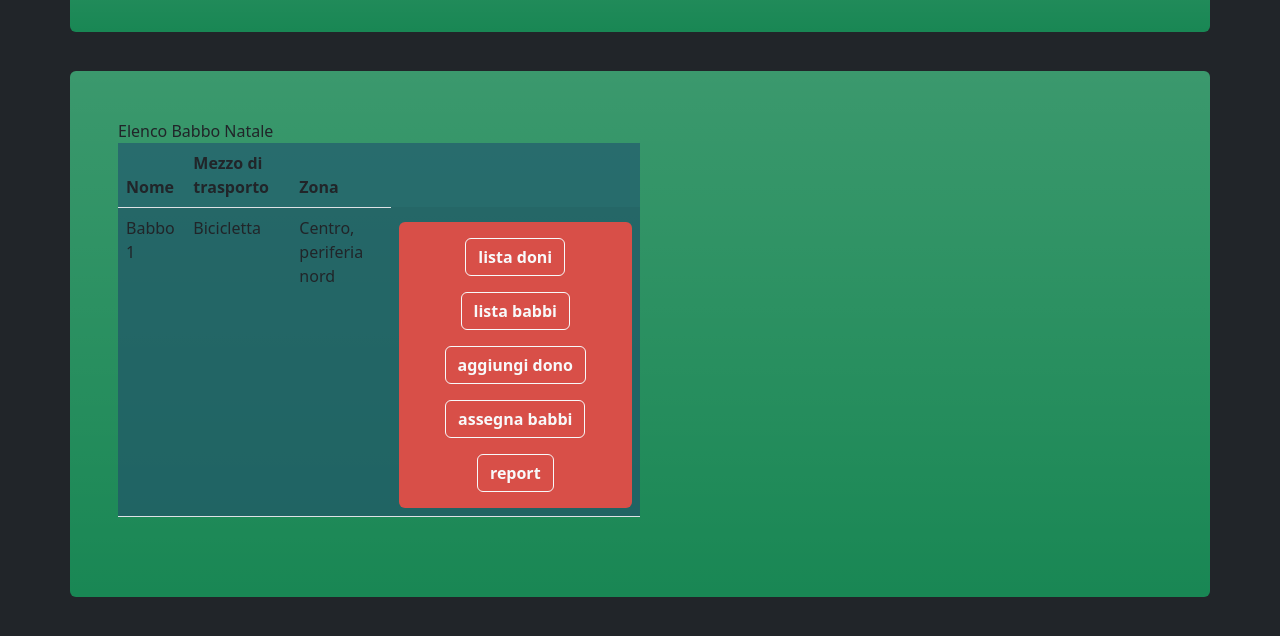
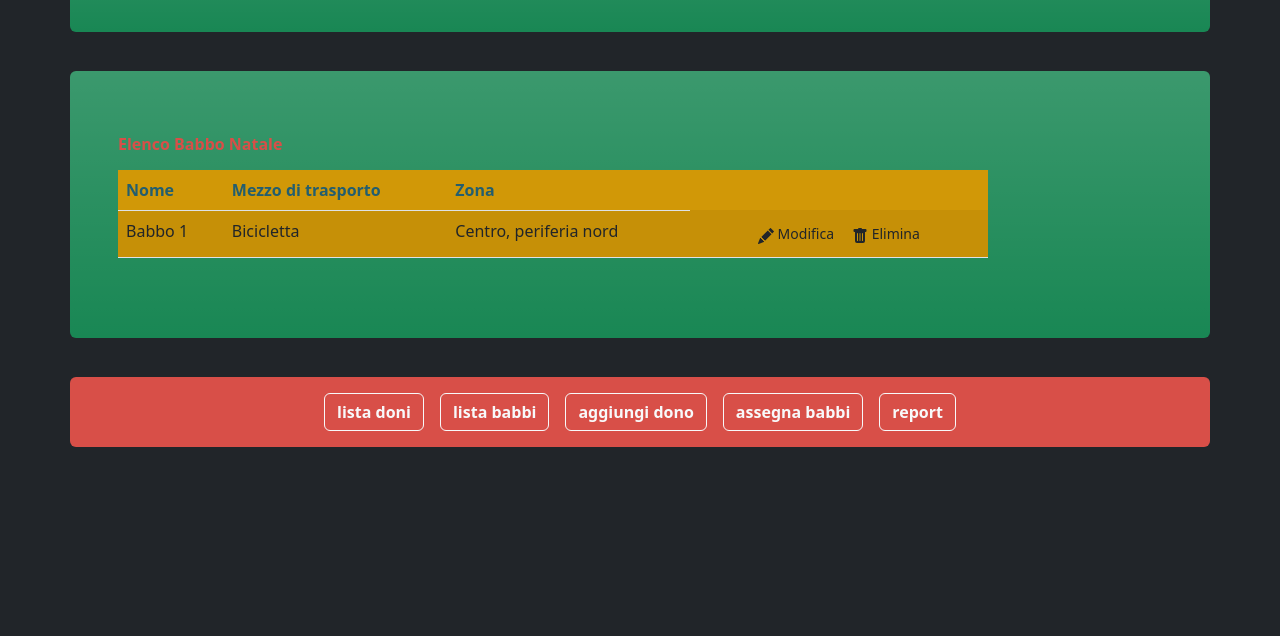
Before and after one commit to Lacrosser/BabboNatale, a plain HTML site: page PROGETTO_BABBO/pages/listaBabbi.html in a window 1280 px wide. Shown: the part 110-746 px from the top of the page. Drawn offline with nearby package versions, Linux system fonts and the light colour scheme.

Commit message:
UpdTab
yes

```diff
--- a/PROGETTO_BABBO/css/style.css
+++ b/PROGETTO_BABBO/css/style.css
@@ -40,5 +40,18 @@
  /* a:hover{color:red;} */
 
  .sfondo-tab{
-  background-color: #235e6fbe;
+  background-color: #d19807;
  }
+ td {
+  text-align: left;
+}
+.display-6{
+  font-weight: 800;
+  font-size: medium;
+  font-family:system-ui, -apple-system, BlinkMacSystemFont, 'Segoe UI', Roboto, Oxygen, Ubuntu, Cantarell, 'Open Sans', 'Helvetica Neue', sans-serif;
+
+  color: #d84f48;
+}
+th{
+  color: #235E6F;
+}
--- a/PROGETTO_BABBO/pages/listaBabbi.html
+++ b/PROGETTO_BABBO/pages/listaBabbi.html
@@ -32,7 +32,7 @@
 
     <main class="container spazioBtn bg-success bg-gradient bg-opacity-100 p-5 rounded ">
 
-        <div class="center col-6">
+        <div class="center col-10">
             <table class="table table-striped sfondo-tab">
                 <caption class="tableTitle"></caption>
                 <thead>
@@ -44,23 +44,42 @@
                 </thead>
 
                 <tbody>
-                    Elenco Babbo Natale
+                    <div class="display-6  my-3">Elenco Babbo Natale</div>
 
                     <tr>
                         <td>Babbo 1</td>
                         <td>Bicicletta</td>
                         <td>Centro, periferia nord</td>
                         <td class="text-center">
-                            <form action="modifica" class="action">
-
-
-
-
-
-
-
-
-
+                            <div class="container d-flex justify-content-center align-items-center">
+                                <form action="modifica" class="action">
+                                    <input type="text" hidden value="">
+                                    <button type="button" class="btn btn-sm">
+                                        <svg xmlns="http://www.w3.org/2000/svg" width="16" height="16" fill="currentColor"
+                                            class="bi bi-pencil-fill icon" viewBox="0 0 16 16">
+                                            <path
+                                                d="M12.854.146a.5.5 0 0 0-.707 0L10.5 1.793 14.207 5.5l1.647-1.646a.5.5 0 0 0 0-.708l-3-3zm.646 6.061L9.793 2.5 3.293 9H3.5a.5.5 0 0 1 .5.5v.5h.5a.5.5 0 0 1 .5.5v.5h.5a.5.5 0 0 1 .5.5v.5h.5a.5.5 0 0 1 .5.5v.207l6.5-6.5zm-7.468 7.468A.5.5 0 0 1 6 13.5V13h-.5a.5.5 0 0 1-.5-.5V12h-.5a.5.5 0 0 1-.5-.5V11h-.5a.5.5 0 0 1-.5-.5V10h-.5a.499.499 0 0 1-.175-.032l-.179.178a.5.5 0 0 0-.11.168l-2 5a.5.5 0 0 0 .65.65l5-2a.5.5 0 0 0 .168-.11l.178-.178z" />
+                                        </svg>
+                                        Modifica
+                                    </button>
+                                </form>
+                                <form action="elimina" class="action">
+                                    <input type="text" hidden value="">
+                                    <button type="button" class="btn btn-sm">
+                                        <svg xmlns="http://www.w3.org/2000/svg" width="16" height="16" fill="currentColor"
+                                            class="bi bi-trash-fill icon" viewBox="0 0 16 16">
+                                            <path
+                                                d="M2.5 1a1 1 0 0 0-1 1v1a1 1 0 0 0 1 1H3v9a2 2 0 0 0 2 2h6a2 2 0 0 0 2-2V4h.5a1 1 0 0 0 1-1V2a1 1 0 0 0-1-1H10a1 1 0 0 0-1-1H7a1 1 0 0 0-1 1H2.5zm3 4a.5.5 0 0 1 .5.5v7a.5.5 0 0 1-1 0v-7a.5.5 0 0 1 .5-.5zM8 5a.5.5 0 0 1 .5.5v7a.5.5 0 0 1-1 0v-7A.5.5 0 0 1 8 5zm3 .5v7a.5.5 0 0 1-1 0v-7a.5.5 0 0 1 1 0z" />
+                                        </svg>
+                                        Elimina
+                                    </button>
+                                </form>
+                            </div>
+                        </td>
+                    </tr>
+                </tbody>
+            </table>
+        </div>
     </main>
 
     <footer id="footer" class=" bgButton container text-secondary spazioBtn p-2 rounded ">
```
Also changed, not shown: PROGETTO_BABBO/pages/aggiungiDono.html (+3 -17 lines), PROGETTO_BABBO/pages/assegnaBabbi.html (+4 -11 lines), PROGETTO_BABBO/pages/consegneBabbo.html (+13 -18 lines), PROGETTO_BABBO/pages/listaDoni.html (+3 -9 lines), PROGETTO_BABBO/pages/report.html (+3 -17 lines).
